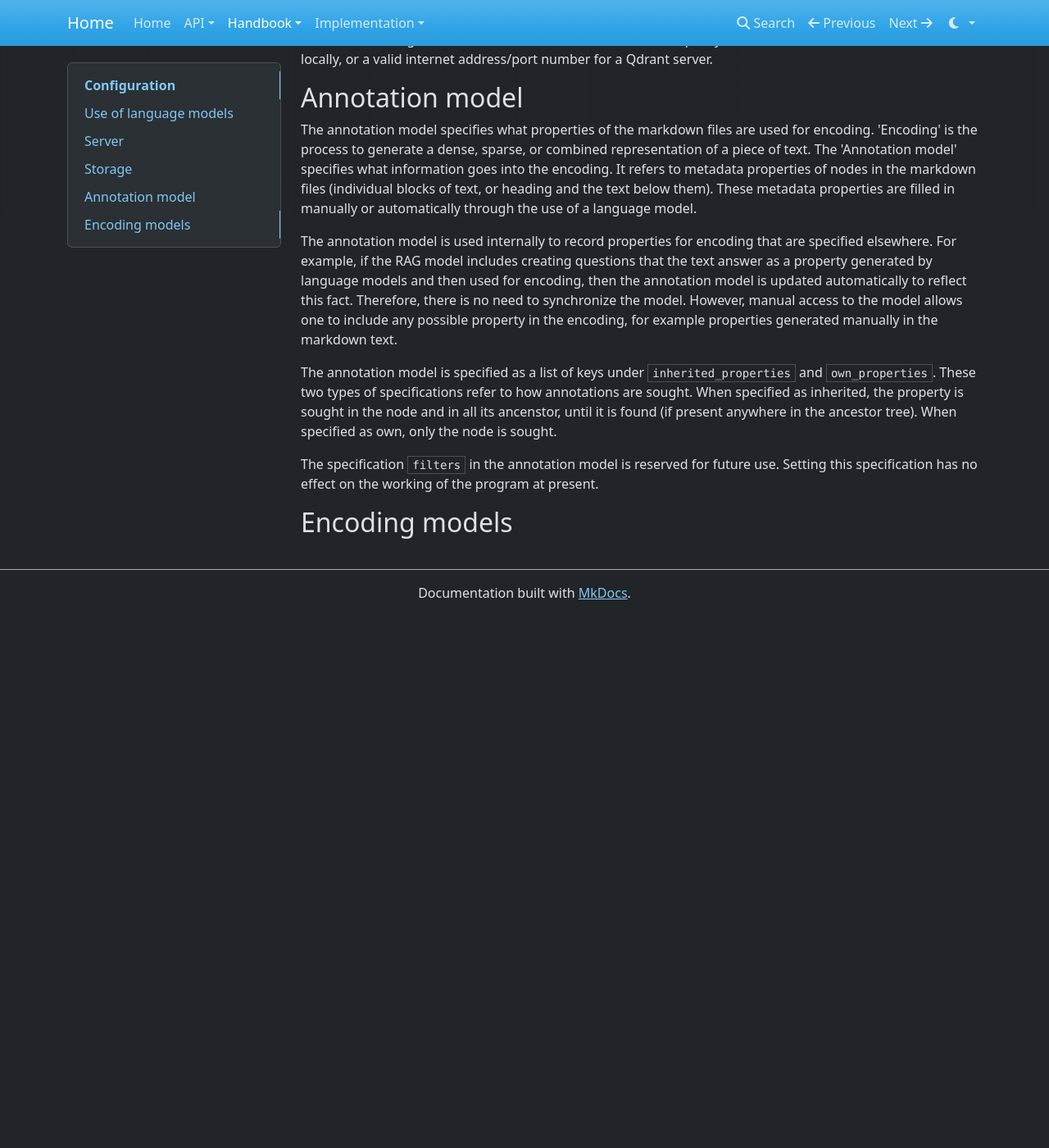
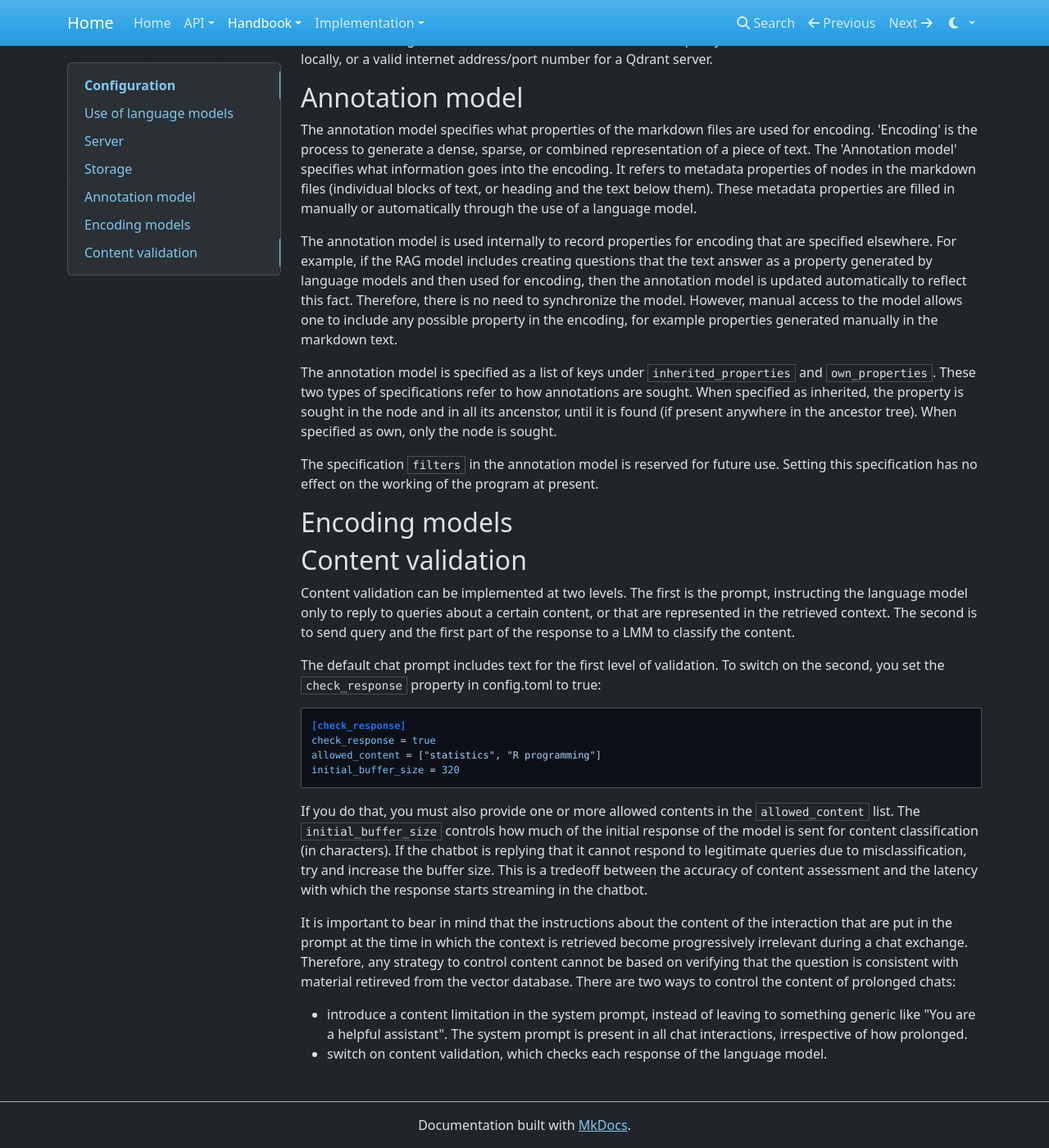
Before and after one commit to roberto-viviani/lmm-education, an MkDocs documentation site: the page built from docs/Handbook/Configuration.md, in a window 1280 px wide and 1400 px high, scrolled down 1224 px. Shown: the whole window at 82% size. Built offline with MkDocs 1.6.1, drawn with Linux system fonts in a browser that asks for light colours; nearby versions of some CDN libraries; before the commit the page ends 1975 px from its top, so only the background shows below that.

Commit message:
revision content validation text

````diff
--- a/appChat.py
+++ b/appChat.py
@@ -210,7 +210,7 @@ async def fn_checked(
                 system_msg=chat_settings.SYSTEM_MESSAGE,
                 prompt=prompt,
                 allowed_content=settings.check_response.allowed_content,
-                initial_buffer_size=150,
+                initial_buffer_size=settings.check_response.initial_buffer_size,
                 max_retries=2,
                 logger=logger,
             )
--- a/docs/Handbook/Configuration.md
+++ b/docs/Handbook/Configuration.md
@@ -58,3 +58,23 @@ The annotation model is specified as a list of keys under `inherited_properties`
 The specification `filters` in the annotation model is reserved for future use. Setting this specification has no effect on the working of the program at present.
 
 ## Encoding models
+
+## Content validation
+
+Content validation can be implemented at two levels. The first is the prompt, instructing the language model only to reply to queries about a certain content, or that are represented in the retrieved context. The second is to send query and the first part of the response to a LMM to classify the content.
+
+The default chat prompt includes text for the first level of validation. To switch on the second, you set the `check_response` property in config.toml to true:
+
+```ini
+[check_response]
+check_response = true
+allowed_content = ["statistics", "R programming"]
+initial_buffer_size = 320
+```
+
+If you do that, you must also provide one or more allowed contents in the `allowed_content` list. The `initial_buffer_size` controls how much of the initial response of the model is sent for content classification (in characters). If the chatbot is replying that it cannot respond to legitimate queries due to misclassification, try and increase the buffer size. This is a tredeoff between the accuracy of content assessment and the latency with which the response starts streaming in the chatbot.
+
+It is important to bear in mind that the instructions about the content of the interaction that are put in the prompt at the time in which the context is retrieved become progressively irrelevant during a chat exchange. Therefore, any strategy to control content cannot be based on verifying that the question is consistent with material retireved from the vector database. There are two ways to control the content of prolonged chats:
+
+* introduce a content limitation in the system prompt, instead of leaving to something generic like "You are a helpful assistant". The system prompt is present in all chat interactions, irrespective of how prolonged.
+* switch on content validation, which checks each response of the language model.
````
Also changed, not shown: 3 other files.
